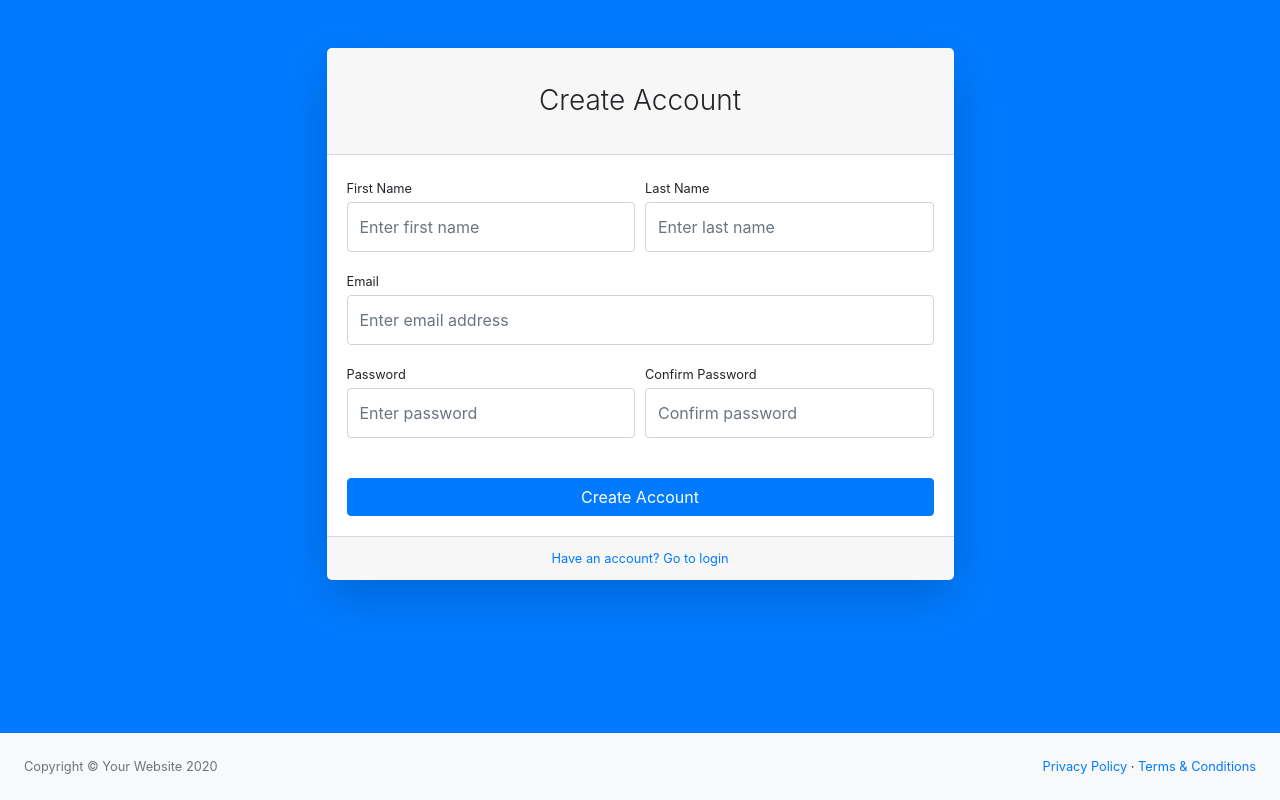
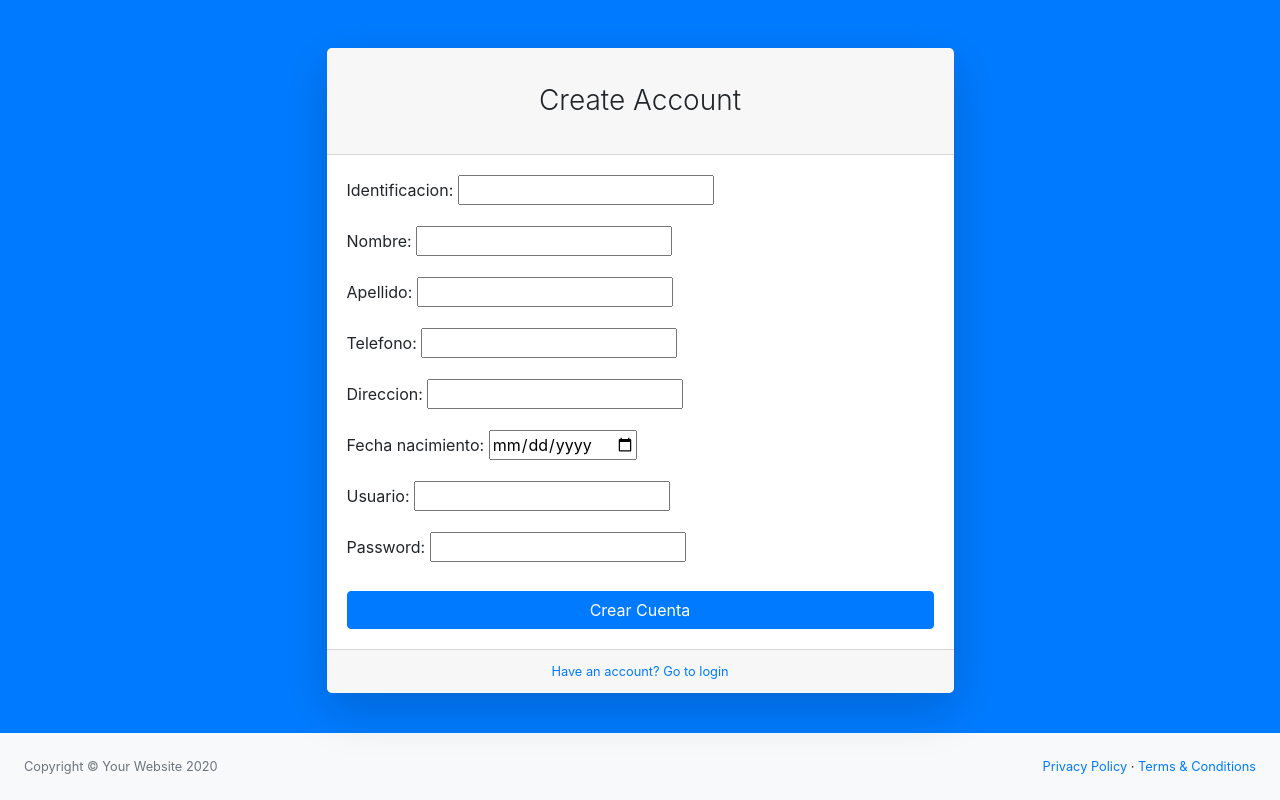
Before and after one commit to nicosalaz/ProyectoFinal, a Django app: template myProject/templates/Tienda/register.html in a window 1280 px wide. Run offline with Django 3.2, Linux system fonts and the light colour scheme; the template is opened without the code that fills it: values that come from a table or form of the project are taken from there, others are empty; some libraries are stand-ins or nearby versions.

Commit message:
6/11/2020

```diff
--- /dev/null
+++ b/myProject/Tienda/forms.py
@@ -0,0 +1,13 @@
+from django import forms
+from .models import Cliente
+
+class Cliente_form(forms.ModelForm):
+     class Meta:
+         model = Cliente
+         fields = ['identificacion','nombre','apellido','telefono','direccion','fecha_nacimiento',
+                  'usuario','password']
+         widgets ={
+             'password':forms.PasswordInput(),
+             'usuario': forms.EmailInput(),
+             'fecha_nacimiento': forms.DateInput(attrs={'type': 'date'}),
+         }
--- a/myProject/Tienda/urls.py
+++ b/myProject/Tienda/urls.py
@@ -1,7 +1,7 @@
 from django.urls import path
 from .views import *
 urlpatterns=[
-    path('',login,name='Login'),
-    path('',registrar,name='Registrar'),
+    path('login/',login,name='login'),
+    path('registrar/',registrar,name='registrar'),
 
 ]
--- a/myProject/myProject/urls.py
+++ b/myProject/myProject/urls.py
@@ -18,7 +18,5 @@ from django.urls import path,include
 
 urlpatterns = [
     path('admin/', admin.site.urls),
-    path('login/',include(('Tienda.urls','login'))),
-    path('registrar/',include(('Tienda.urls','registrar'))),
-
+    path('Tienda/',include(('Tienda.urls'))),
 ]
--- a/myProject/templates/Tienda/login.html
+++ b/myProject/templates/Tienda/login.html
@@ -43,7 +43,7 @@
                                         </form>
                                     </div>
                                     <div class="card-footer text-center">
-                                        <div class="small"><a href="register.html">Need an account? Sign up!</a></div>
+                                        <div class="small"><a href="{% url 'registrar' %}">Need an account? Sign up!</a></div>
                                     </div>
                                 </div>
                             </div>
--- a/myProject/templates/Tienda/register.html
+++ b/myProject/templates/Tienda/register.html
@@ -1,13 +1,14 @@
 <!DOCTYPE html>
 <html lang="en">
     <head>
+        {% load static %}
         <meta charset="utf-8" />
         <meta http-equiv="X-UA-Compatible" content="IE=edge" />
         <meta name="viewport" content="width=device-width, initial-scale=1, shrink-to-fit=no" />
         <meta name="description" content="" />
         <meta name="author" content="" />
-        <title>Page Title - SB Admin</title>
-        <link href="css/styles.css" rel="stylesheet" />
+        <title>Tienda N & JD</title>
+        <link href="{% static 'css/styles.css' %}" rel="stylesheet" />
         <script src="https://cdnjs.cloudflare.com/ajax/libs/font-awesome/5.15.1/js/all.min.js" crossorigin="anonymous"></script>
     </head>
     <body class="bg-primary">
@@ -20,8 +21,10 @@
                                 <div class="card shadow-lg border-0 rounded-lg mt-5">
                                     <div class="card-header"><h3 class="text-center font-weight-light my-4">Create Account</h3></div>
                                     <div class="card-body">
-                                        <form>
-                                            <div class="form-row">
+                                        <form method="post">
+                                            {% csrf_token %}
+                                            {{ cliente_form.as_p }}
+                                            <!--<div class="form-row">
                                                 <div class="col-md-6">
                                                     <div class="form-group">
                                                         <label class="small mb-1" for="inputFirstName">First Name</label>
@@ -52,12 +55,12 @@
                                                         <input class="form-control py-4" id="inputConfirmPassword" type="password" placeholder="Confirm password" />
                                                     </div>
                                                 </div>
-                                            </div>
-                                            <div class="form-group mt-4 mb-0"><a class="btn btn-primary btn-block" href="login.html">Create Account</a></div>
+                                            </div>-->
+                                            <div class="form-group mt-4 mb-0"><button type="submit" class="btn btn-primary btn-block">Crear Cuenta</button></div>
                                         </form>
                                     </div>
                                     <div class="card-footer text-center">
-                                        <div class="small"><a href="login.html">Have an account? Go to login</a></div>
+                                        <div class="small"><a href="{% url 'login' %}">Have an account? Go to login</a></div>
                                     </div>
                                 </div>
                             </div>
@@ -82,6 +85,6 @@
         </div>
         <script src="https://code.jquery.com/jquery-3.5.1.slim.min.js" crossorigin="anonymous"></script>
         <script src="https://cdn.jsdelivr.net/npm/bootstrap@4.5.3/dist/js/bootstrap.bundle.min.js" crossorigin="anonymous"></script>
-        <script src="js/scripts.js"></script>
+        <script src="{% static 'js/scripts.js' %}"></script>
     </body>
 </html>
```
Also changed, not shown: myProject/Tienda/views.py (+15 -3 lines).
